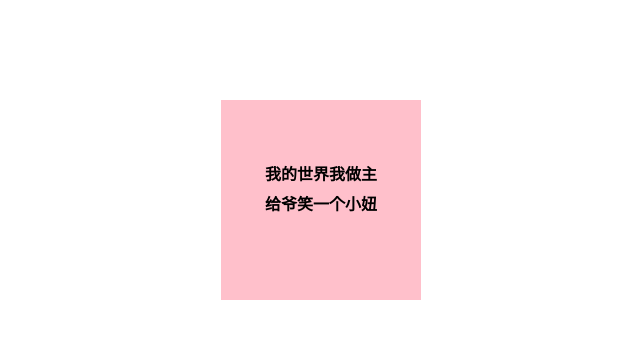
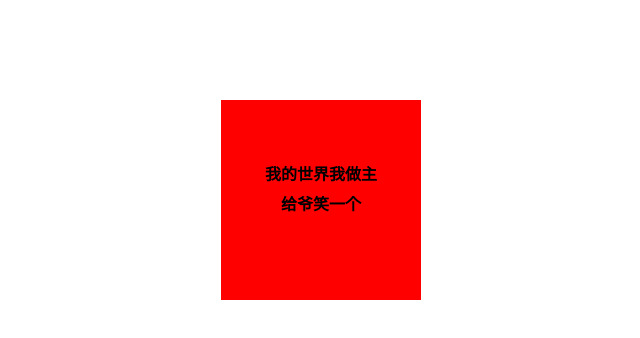
Before and after one commit to huangxiaolin7599/huangxiaolin7599.github.io, a plain HTML site: page index.html in a window 1280 px wide. Shown: the whole page, without its empty margins (319-959 px from the left). Drawn offline with Linux system fonts and the light colour scheme.

Commit message:
third content

```diff
--- a/index.html
+++ b/index.html
@@ -16,7 +16,7 @@
 			line-height: 30px;
 			font-weight: 700;
 			text-align: center;
-			background-color: pink;
+			background-color: red;
 			padding-top: 60px;
 			box-sizing:border-box;
 			margin: 100px auto;
@@ -26,7 +26,7 @@
 </head>
 <body>
 	<div class="box">
-		<p>我的世界我做主<br>给爷笑一个小妞	</p>
+		<p>我的世界我做主<br>给爷笑一个	</p>
 
 	</div>
 </body>
```
